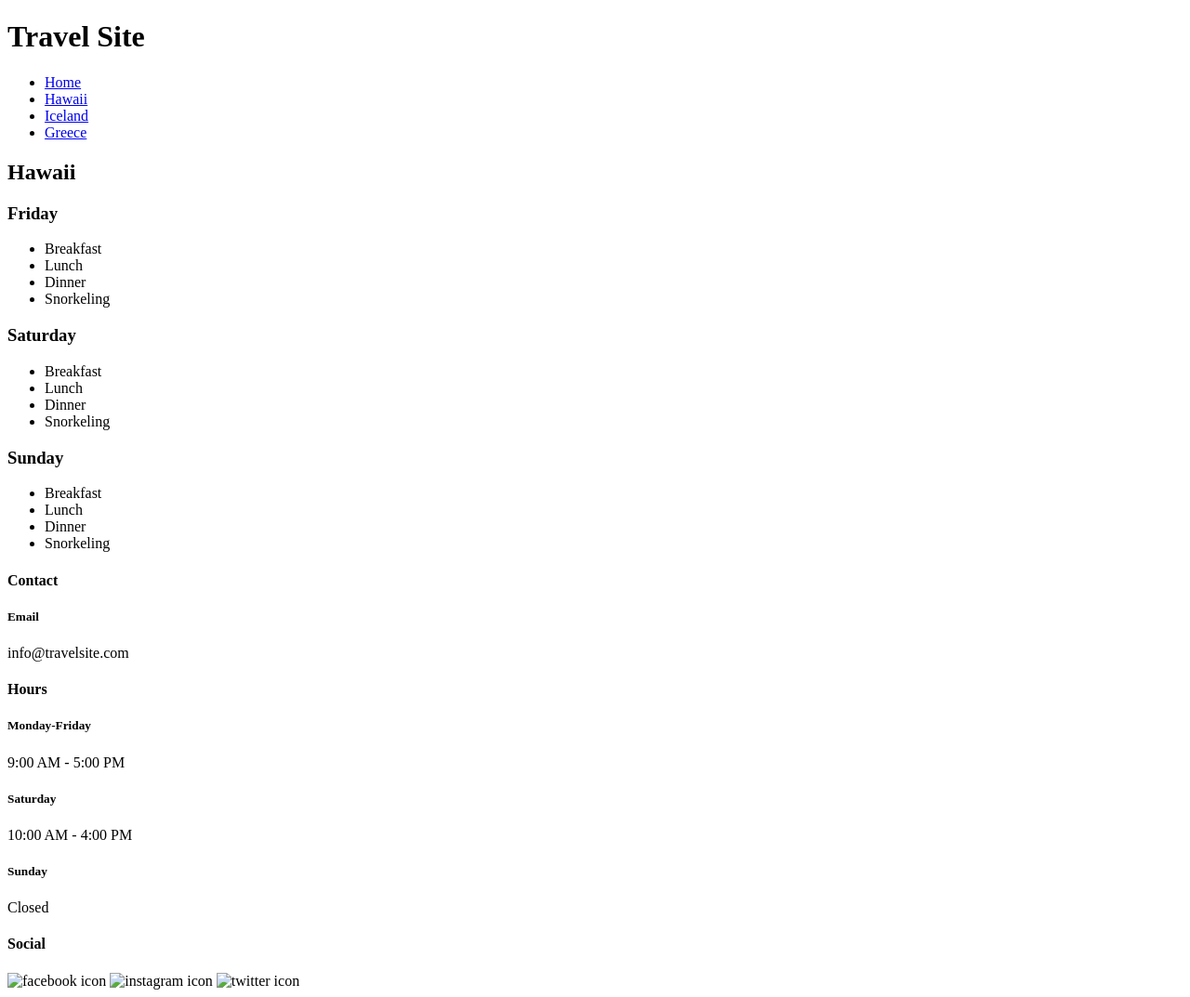
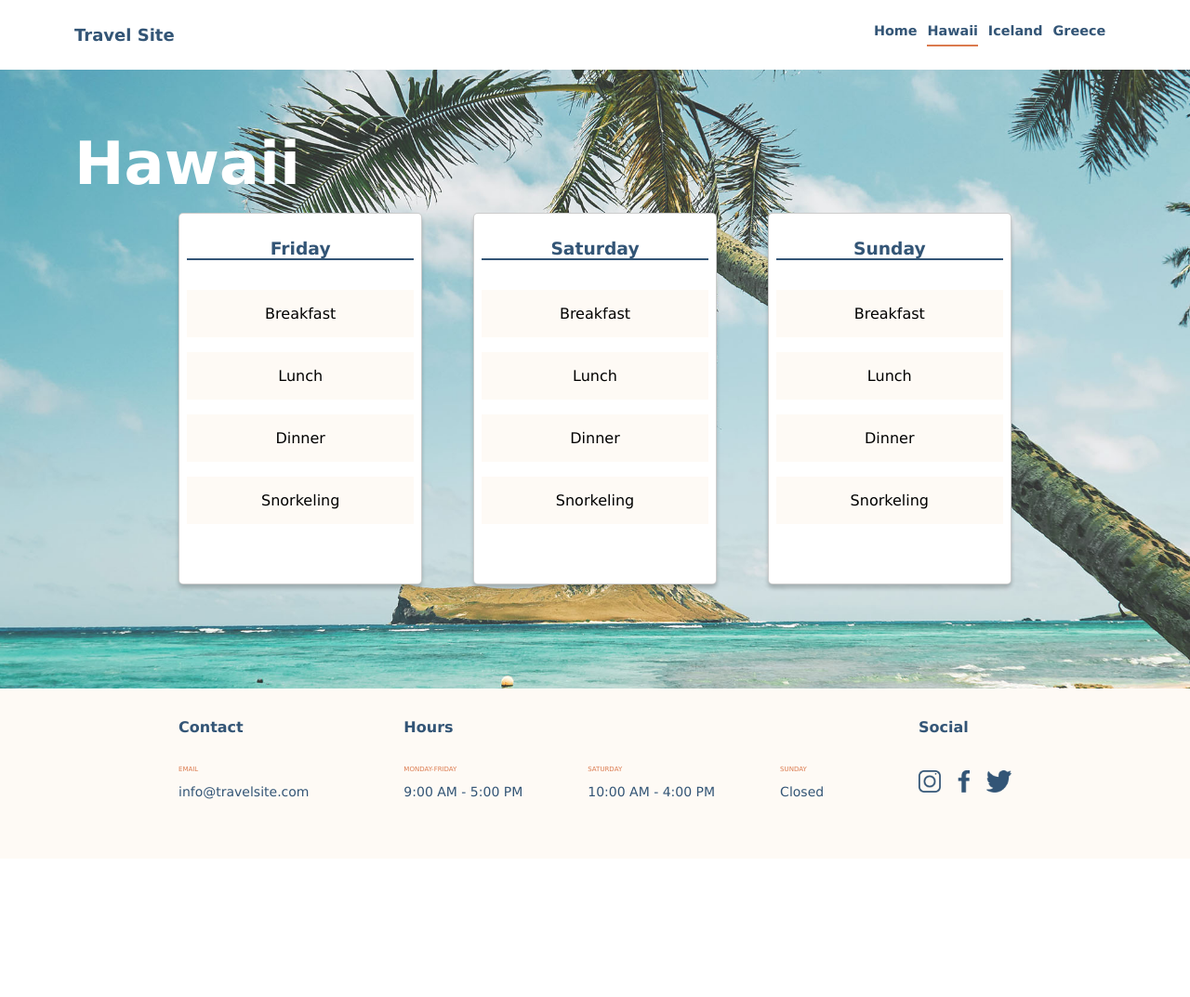
Before and after one commit to kayladrobot/kayla-drobot-travelsite, a plain HTML site: page kayla-drobot-travelsite/pages/hawaii.html in a window 1280 px wide. Shown: the whole page at 93% size. After the commit the page ends 924 px from the top, so only its background shows below. Drawn offline with Linux system fonts and the light colour scheme.

Commit message:
destinations pages / css

```diff
--- a/kayla-drobot-travelsite/css/destinations.css
+++ b/kayla-drobot-travelsite/css/destinations.css
@@ -0,0 +1,56 @@
+/*-------Hero Section--------*/
+
+:root {
+    --white: #FFFFFF;
+    --navy: #335576;
+    --orange: #DB7A4E;
+    --light-pink: #FEFAF5;
+}
+
+.hero{
+    padding-top: 4em;
+    padding-bottom: 7em;
+    background-position: center;
+    background-size: cover;
+}
+
+.hero--greece{
+    background-image: url(../assets/images/greece.jpg);
+}
+
+.hero--iceland{
+    background-image: url(../assets/images/iceland.jpg);
+}
+
+.hero--hawaii{
+    background-image: url(../assets/images/hawaii.jpg);
+}
+
+.hero__header{
+    font-size: 4em;
+    color: var(--white);
+}
+
+/*-------------*/
+
+.card--info{
+    display: flex;
+    flex-direction: column;
+    background-color: var(--white);
+    padding: .5em;
+    text-align: center;
+    box-sizing: border-box;
+}
+
+.card__item{
+    list-style: none;
+    background-color: var(--light-pink);
+    padding: 1em .5em;
+    margin: 1em 0;
+}
+.card__header{
+    color: var(--navy);
+    text-align: center;
+    border-bottom: 2px solid var(--navy);
+    padding: 1em 0 0 0;
+}
--- a/kayla-drobot-travelsite/css/global.css
+++ b/kayla-drobot-travelsite/css/global.css
@@ -10,7 +10,7 @@
 /*------General------*/
 body{
 margin: 0;
-font-family: Arial, Helvetica, sans-serif;
+font-family: Verdana, Geneva, Tahoma, sans-serif;
 box-sizing: border-box;
 }
 
@@ -51,7 +51,14 @@ a{
     justify-content: space-between;
     align-items: center;
     background-color: var(--white);
+    position: sticky;
+    top: 0;
+    width: 100%;
+    box-sizing: border-box;
+    height: 75px;
 }
+
+
 .nav__list{
     display: flex;
     justify-content: flex-end;
@@ -95,12 +102,11 @@ a{
 }
 
 .card{
-    border-radius: 10px;
-    width: 275px;
+    border-radius: 5px;
+    width: 20.5vw;
     height: 400px;
-    display: flex;
-    justify-content: flex-end;
-    align-items: flex-end;
+    border: 1px solid rgba(0, 0, 0, .2);
+    box-shadow: 0px 4px 4px rgba(0, 0, 0, 0.2);
 }
 
 .card__header{
@@ -111,7 +117,15 @@ a{
     background-position: center;
     background-size: cover;
     opacity: .9;
+    display: flex;
+    justify-content: flex-end;
+    align-items: flex-end;
 }
+
+.card__list{
+    padding: 0;
+}
+
 .card--one{
     background-image: url(../assets/images/hawaii.jpg);
 }
@@ -125,7 +139,7 @@ a{
 }
 /*-------------------*/
 
-/*-------footer-----*/
+/*-------Footer-----*/
 .footer{
     background-color: var(--light-pink);
     padding-top: 2em;
@@ -149,6 +163,7 @@ a{
     font-weight: 300;
     text-transform: uppercase;
     margin-bottom: 1.5em;
+    margin-top: 0;
 }
 .article__header{
     margin-bottom: 2em;
@@ -161,6 +176,8 @@ a{
     display: flex;
     justify-content: space-between;
     height: 20%;
+    position: relative;
+    top: 5px;
 }
 
 .social__item{
@@ -170,3 +187,14 @@ a{
 .article__three{
     width: 100px;
 }
+/*-------------------*/
+
+@media screen and (max-width:1200px){
+    .cards{
+        width: 100%;
+    }
+
+    .card{
+        width: 23vw;
+    }
+}
--- a/kayla-drobot-travelsite/css/landing.css
+++ b/kayla-drobot-travelsite/css/landing.css
@@ -17,12 +17,13 @@
 
 .hero__image{
     width: 35%;
+    height: auto;
 }
 /*-------------------*/
 
 /*--------Recommendations Section-----------*/
 .recommendations{
-    padding-top: 2em;
-    padding-bottom: 2em;
+    padding-top: 3em;
+    padding-bottom: 4em;
 }
 /*-------------------*/
--- a/kayla-drobot-travelsite/pages/hawaii.html
+++ b/kayla-drobot-travelsite/pages/hawaii.html
@@ -4,26 +4,29 @@
     <meta charset="UTF-8">
     <meta http-equiv="X-UA-Compatible" content="IE=edge">
     <meta name="viewport" content="width=device-width, initial-scale=1.0">
+    <link rel="stylesheet" href="../css/global.css">
+    <link rel="stylesheet" href="../css/destinations.css">
     <title>Hawaii</title>
 </head>
 <body>
           <!--Header-->
           <header class="header">
-            <h1 class="header__logo">Travel Site</h1>            <nav class="header__nav nav">
+            <a href="./index.html"><h1 class="header__logo">Travel Site</h1></a>
+                <nav class="header__nav nav">
                     <ul class="nav__list">
-                    <li class="nav__item nav--default"><a href="index.html">Home</a></li>
-                    <li class="nav__item nav--default"><a href="index.html">Hawaii</a></li>
-                    <li class="nav__item nav--default"><a href="index.html">Iceland</a></li>
-                    <li class="nav__item nav--default"><a href="index.html">Greece</a></li>
+                        <li class="nav__item nav--default"><a href="../index.html">Home</a></li>
+                        <li class="nav__item nav--active"><a href="./hawaii.html">Hawaii</a></li>
+                        <li class="nav__item nav--default"><a href="./iceland.html">Iceland</a></li>
+                        <li class="nav__item nav--default"><a href="./greece.html">Greece</a></li>
                     </ul>
                 </nav>
         </header>
         <!--Main Wrapper-->
         <main>
-            <section class="hero">
+            <section class="hero hero--hawaii">
                 <h1 class="hero__header">Hawaii</h1>
-                <div class="cards"></div>
-                <div class="card">
+                <div class="cards">
+                    <div class="card card--info">
                         <h3 class="card__header">Friday</h3>
                         <ul class="card__list">
                             <li class="card__item">Breakfast</li>
@@ -32,7 +35,7 @@
                             <li class="card__item">Snorkeling</li>
                         </ul>
                     </div>
-                <div class="card">
+                    <div class="card card--info">
                         <h3 class="card__header">Saturday</h3>
                         <ul class="card__list">
                             <li class="card__item">Breakfast</li>
@@ -41,7 +44,7 @@
                             <li class="card__item">Snorkeling</li>
                         </ul>
                     </div>
-                <div class="card">
+                    <div class="card card--info">
                         <h3 class="card__header">Sunday</h3>
                         <ul class="card__list">
                             <li class="card__item">Breakfast</li>
@@ -50,16 +53,18 @@
                             <li class="card__item">Snorkeling</li>
                         </ul>
                     </div>
+                </div>
             </section>
         </main>
     <!--Footer-->
     <footer class="footer">
-        <article class="article">
+        <div class="footer__info">
+            <article class="article article__one">
                 <h4 class="article__header">Contact</h4>
                     <h5 class="article__eyebrow">Email</h5>
                         <p class="article__copy">info@travelsite.com</p>
             </article>
-        <article class="article">
+            <article class="article article__two">
                 <h4 class="article__header">Hours</h4>
                     <div class="article__list">
                         <div class="article__item">
@@ -76,14 +81,15 @@
                         </div>
                     </div>
             </article>
-        <article class="article">
+            <article class="article article__three">
                 <h4 class="article__header">Social</h4>
-            <div class="">
-                <img src="./assets/icons/icon-facebook.png" alt="facebook icon">
-                <img src="./assets/icons/icon-instagram.png" alt="instagram icon">
-                <img src="./assets/icons/icon-twitter.png" alt="twitter icon">
+                    <div class="article__social">
+                        <img class="social__item" src="../assets/icons/icon-instagram.png" alt="instagram icon">
+                        <img class="social__item" src="../assets/icons/icon-facebook.png" alt="facebook icon">
+                        <img class="social__item" src="../assets/icons/icon-twitter.png" alt="twitter icon">
                     </div>
             </article>
+        </div>
     </footer>
 </body>
 </html>
```
Also changed, not shown: kayla-drobot-travelsite/index.html (+9 -9 lines), kayla-drobot-travelsite/pages/greece.html (+23 -17 lines), kayla-drobot-travelsite/pages/iceland.html (+23 -17 lines). Lines whose indentation alone changed are shown as unchanged.
